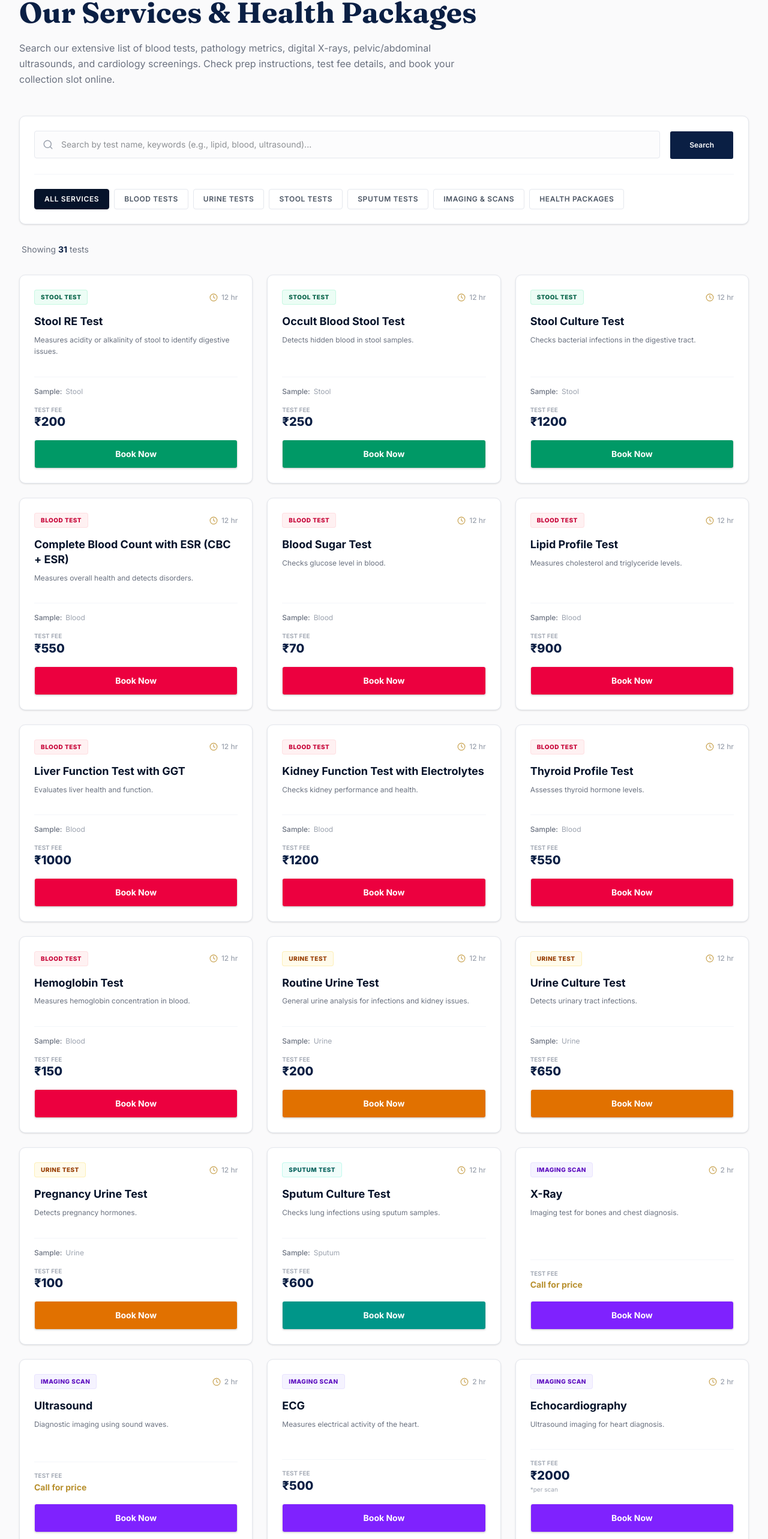
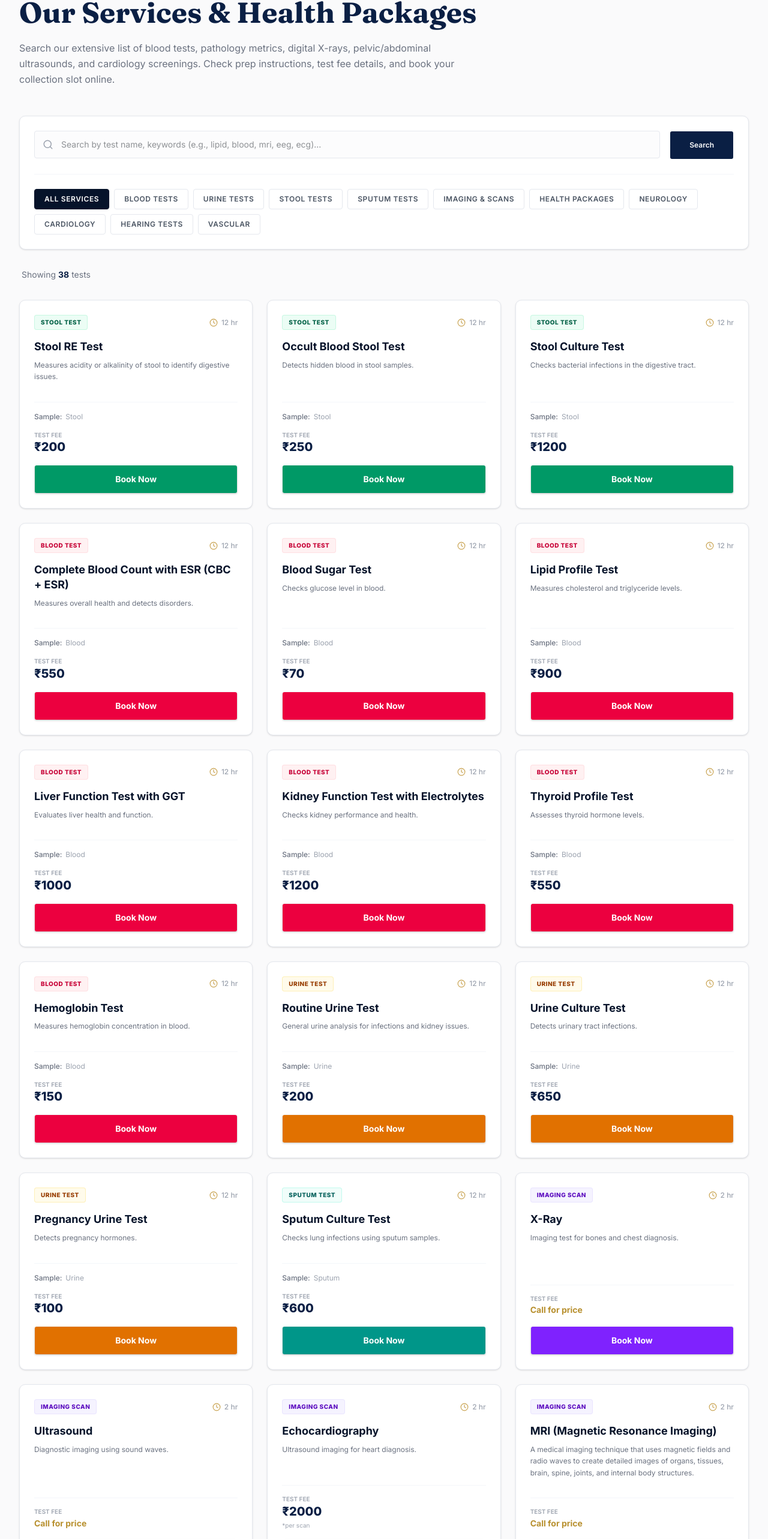
Before and after one commit to Habib7442/metro-city-diagnostics, a Next.js app: page /services in a window 1280 px wide. Shown: the part 231-2797 px from the top of the page at 60% size. Built offline with nearby package versions, Linux system fonts and the light colour scheme.

Commit message:
feat: configure diagnostic test fees and integrate price fallbacks

```diff
--- a/app/services/[slug]/page.tsx
+++ b/app/services/[slug]/page.tsx
@@ -141,11 +141,17 @@ export default async function ServiceDetailPage({ params }: Props) {
                   Diagnostics Fee
                 </span>
                 <div className="flex items-baseline gap-2 flex-wrap">
-                  <span className="text-3xl font-black text-white">₹{service.price}</span>
-                  {service.originalPrice && (
-                    <span className="text-sm text-neutral-400 line-through font-semibold">
-                      ₹{service.originalPrice}
-                    </span>
+                  {service.price ? (
+                    <>
+                      <span className="text-3xl font-black text-white">₹{service.price}</span>
+                      {service.originalPrice && (
+                        <span className="text-sm text-neutral-400 line-through font-semibold">
+                          ₹{service.originalPrice}
+                        </span>
+                      )}
+                    </>
+                  ) : (
+                    <span className="text-2xl font-black text-white">Price on Call</span>
                   )}
                   {service.priceNote && (
                     <span className="text-xs text-neutral-400">*{service.priceNote}</span>
--- a/components/ServicesCatalog.tsx
+++ b/components/ServicesCatalog.tsx
@@ -26,6 +26,10 @@ const CATEGORIES: { value: 'all' | ServiceCategory; label: string }[] = [
   { value: 'sputum', label: 'Sputum Tests' },
   { value: 'imaging', label: 'Imaging & Scans' },
   { value: 'package', label: 'Health Packages' },
+  { value: 'neurology', label: 'Neurology' },
+  { value: 'heart', label: 'Cardiology' },
+  { value: 'hearing', label: 'Hearing Tests' },
+  { value: 'vascular', label: 'Vascular' },
 ];
 
 export default function ServicesCatalog({ initialServices }: Props) {
@@ -86,7 +90,7 @@ export default function ServicesCatalog({ initialServices }: Props) {
             <Search className="absolute left-3.5 top-3.5 h-4.5 w-4.5 text-neutral-400" />
             <input
               type="text"
-              placeholder="Search by test name, keywords (e.g., lipid, blood, ultrasound)..."
+              placeholder="Search by test name, keywords (e.g., lipid, blood, mri, eeg, ecg)..."
               value={searchQuery}
               onChange={(e) => setSearchQuery(e.target.value)}
               className="w-full rounded border border-neutral-200 py-3 pl-11 pr-10 text-sm focus:border-gold-500 focus:outline-none bg-neutral-50/50"
@@ -173,6 +177,10 @@ export default function ServicesCatalog({ initialServices }: Props) {
             const isStool = !isPackage && service.category === 'stool';
             const isSputum = !isPackage && service.category === 'sputum';
             const isImaging = !isPackage && service.category === 'imaging';
+            const isNeurology = !isPackage && service.category === 'neurology';
+            const isHeart = !isPackage && service.category === 'heart';
+            const isHearing = !isPackage && service.category === 'hearing';
+            const isVascular = !isPackage && service.category === 'vascular';
 
             // Dynamic styles based on package tier (Silver, Gold, Platinum) or generic test
             let cardStyle = "hover:shadow-md hover:border-neutral-300";
@@ -303,6 +311,30 @@ export default function ServicesCatalog({ initialServices }: Props) {
               badgeLabel = "Imaging Scan";
               titleStyle = "text-navy-950 group-hover:text-violet-600";
               buttonStyle = "bg-violet-600 hover:bg-violet-700 text-white";
+            } else if (isNeurology) {
+              cardStyle = "hover:shadow-md hover:shadow-indigo-50/50 hover:border-indigo-300";
+              badgeStyle = "bg-indigo-50 text-indigo-800 border border-indigo-200/50";
+              badgeLabel = "Neurology Test";
+              titleStyle = "text-navy-950 group-hover:text-indigo-600";
+              buttonStyle = "bg-indigo-600 hover:bg-indigo-700 text-white";
+            } else if (isHeart) {
+              cardStyle = "hover:shadow-md hover:shadow-fuchsia-50/50 hover:border-fuchsia-300";
+              badgeStyle = "bg-fuchsia-50 text-fuchsia-800 border border-fuchsia-200/50";
+              badgeLabel = "Heart Test";
+              titleStyle = "text-navy-950 group-hover:text-fuchsia-600";
+              buttonStyle = "bg-fuchsia-600 hover:bg-fuchsia-700 text-white";
+            } else if (isHearing) {
+              cardStyle = "hover:shadow-md hover:shadow-cyan-50/50 hover:border-cyan-300";
+              badgeStyle = "bg-cyan-50 text-cyan-800 border border-cyan-200/50";
+              badgeLabel = "Hearing Test";
+              titleStyle = "text-navy-950 group-hover:text-cyan-600";
+              buttonStyle = "bg-cyan-600 hover:bg-cyan-700 text-white";
+            } else if (isVascular) {
+              cardStyle = "hover:shadow-md hover:shadow-sky-50/50 hover:border-sky-300";
+              badgeStyle = "bg-sky-50 text-sky-800 border border-sky-200/50";
+              badgeLabel = "Vascular Test";
+              titleStyle = "text-navy-950 group-hover:text-sky-600";
+              buttonStyle = "bg-sky-600 hover:bg-sky-700 text-white";
             }
 
             return (
--- a/lib/content.ts
+++ b/lib/content.ts
@@ -17,7 +17,11 @@ export type ServiceCategory =
   | 'urine'
   | 'package'
   | 'sputum'
-  | 'imaging';
+  | 'imaging'
+  | 'neurology'
+  | 'heart'
+  | 'hearing'
+  | 'vascular';
 
 export type Service = {
   slug: string;
@@ -43,6 +47,10 @@ const serviceCategoryMapping: Record<string, ServiceCategory> = {
   'Urine Test': 'urine',
   'Sputum Test': 'sputum',
   'Imaging Test': 'imaging',
+  'Neurology Test': 'neurology',
+  'Heart Test': 'heart',
+  'Hearing Test': 'hearing',
+  'Vascular Test': 'vascular',
 };
 
 const sampleTypeMapping: Record<ServiceCategory, string | undefined> = {
@@ -52,6 +60,10 @@ const sampleTypeMapping: Record<ServiceCategory, string | undefined> = {
   sputum: 'Sputum',
   imaging: undefined,
   package: 'Blood, Urine',
+  neurology: undefined,
+  heart: undefined,
+  hearing: undefined,
+  vascular: undefined,
 };
 
 const turnaroundHoursMapping: Record<ServiceCategory, number> = {
@@ -61,6 +73,10 @@ const turnaroundHoursMapping: Record<ServiceCategory, number> = {
   sputum: 12,
   imaging: 2,
   package: 24,
+  neurology: 24,
+  heart: 2,
+  hearing: 24,
+  vascular: 12,
 };
 
 const preparationMapping: Record<string, string[]> = {
@@ -88,6 +104,14 @@ const preparationMapping: Record<string, string[]> = {
   'Ultrasound': ['Specific prep depends on study type — call ahead'],
   'ECG': ['Avoid lotions on chest area'],
   'Echocardiography': ['Wear comfortable two-piece clothing'],
+  'MRI (Magnetic Resonance Imaging)': ['Remove all jewelry, metal objects, and wearable electronic devices before the scan', 'Fast for 4-6 hours if a contrast study is requested'],
+  'CT Scan (Computed Tomography Scan)': ['Fast for 4 hours if a contrast media scan is ordered', 'Wear comfortable, loose clothing without metallic parts'],
+  'NCV (Nerve Conduction Velocity)': ['Ensure skin is clean and dry; avoid applying lotions or creams to body surfaces prior to the test', 'Keep hands and feet warm'],
+  'EEG (Electroencephalogram)': ['Wash hair the night before or morning of the test; avoid using hair oils, sprays, or gels', 'Eat a regular meal before the test; avoid caffeine'],
+  'ECG (Electrocardiogram)': ['Avoid applying lotions or oils to the chest area', 'Relax completely during the procedure'],
+  'BERA (Brainstem Evoked Response Audiometry)': ['Ensure ears are clean and wax-free', 'For infants, keeping them awake before the test is recommended so they sleep during the procedure'],
+  'EMG (Electromyography)': ['Avoid applying skin lotions or body creams on the day of the test', 'Inform the technician if you are taking blood thinners'],
+  'Doppler Study (Doppler Ultrasound Study)': ['Fast for 6-8 hours if an abdominal vascular study is requested', 'Otherwise, no specific preparation is required'],
 };
 
 const slugOverrides: Record<string, string> = {
@@ -98,8 +122,16 @@ const slugOverrides: Record<string, string> = {
   'Kidney Function Test': 'kidney-function-test',
   'X-Ray': 'x-ray',
   'Ultrasound': 'ultrasound',
-  'ECG': 'ecg',
+  'ECG': 'ecg-old',
   'Full Body Checkup': 'full-body-checkup',
+  'MRI (Magnetic Resonance Imaging)': 'mri',
+  'CT Scan (Computed Tomography Scan)': 'ct-scan',
+  'NCV (Nerve Conduction Velocity)': 'ncv',
+  'EEG (Electroencephalogram)': 'eeg',
+  'ECG (Electrocardiogram)': 'ecg',
+  'BERA (Brainstem Evoked Response Audiometry)': 'bera',
+  'EMG (Electromyography)': 'emg',
+  'Doppler Study (Doppler Ultrasound Study)': 'doppler-study',
 };
 
 const featuredServicesList = [
@@ -113,7 +145,7 @@ const featuredServicesList = [
   'Thyroid Profile Test',
   'X-Ray',
   'Ultrasound',
-  'ECG',
+  'ECG (Electrocardiogram)',
   'Echocardiography',
 ];
 
--- a/lib/labtests.json
+++ b/lib/labtests.json
@@ -124,7 +124,7 @@
     },
     {
       "category": "Imaging Test",
-      "count": 4,
+      "count": 5,
       "tests": [
         {
           "name": "X-Ray",
@@ -141,18 +141,91 @@
           "unit": "per scan"
         },
         {
-          "name": "ECG",
-          "price": 500,
-          "currency": "INR",
-          "description": "Measures electrical activity of the heart.",
-          "unit": "per test"
-        },
-        {
           "name": "Echocardiography",
           "price": 2000,
           "currency": "INR",
           "description": "Ultrasound imaging for heart diagnosis.",
           "unit": "per scan"
+        },
+        {
+          "name": "MRI (Magnetic Resonance Imaging)",
+          "price": null,
+          "currency": "INR",
+          "description": "A medical imaging technique that uses magnetic fields and radio waves to create detailed images of organs, tissues, brain, spine, joints, and internal body structures.",
+          "unit": "per scan"
+        },
+        {
+          "name": "CT Scan (Computed Tomography Scan)",
+          "price": null,
+          "currency": "INR",
+          "description": "An advanced imaging test that combines multiple X-ray images to create cross-sectional views of the body for detecting injuries, infections, tumors, and internal conditions.",
+          "unit": "per scan"
+        }
+      ]
+    },
+    {
+      "category": "Neurology Test",
+      "count": 3,
+      "tests": [
+        {
+          "name": "NCV (Nerve Conduction Velocity)",
+          "price": 3000,
+          "currency": "INR",
+          "description": "A diagnostic test used to evaluate nerve damage and nerve function by measuring the speed of electrical signals through nerves.",
+          "unit": "per test"
+        },
+        {
+          "name": "EEG (Electroencephalogram)",
+          "price": 2000,
+          "currency": "INR",
+          "description": "A test that records electrical activity in the brain and helps diagnose epilepsy, seizures, sleep disorders, and other neurological conditions.",
+          "unit": "per test"
+        },
+        {
+          "name": "EMG (Electromyography)",
+          "price": 5500,
+          "currency": "INR",
+          "description": "A diagnostic procedure used to assess muscle health and nerve cells controlling muscles by measuring electrical activity.",
+          "unit": "per test"
+        }
+      ]
+    },
+    {
+      "category": "Heart Test",
+      "count": 1,
+      "tests": [
+        {
+          "name": "ECG (Electrocardiogram)",
+          "price": 500,
+          "currency": "INR",
+          "description": "A heart monitoring test that records the electrical activity of the heart to detect irregular heartbeat, heart disease, and cardiac abnormalities.",
+          "unit": "per test"
+        }
+      ]
+    },
+    {
+      "category": "Hearing Test",
+      "count": 1,
+      "tests": [
+        {
+          "name": "BERA (Brainstem Evoked Response Audiometry)",
+          "price": 3000,
+          "currency": "INR",
+          "description": "A hearing assessment test that evaluates the auditory nerve and brainstem response to sound, commonly used for infants and hearing disorder diagnosis.",
+          "unit": "per test"
+        }
+      ]
+    },
+    {
+      "category": "Vascular Test",
+      "count": 1,
+      "tests": [
+        {
+          "name": "Doppler Study (Doppler Ultrasound Study)",
+          "price": null,
+          "currency": "INR",
+          "description": "A non-invasive ultrasound test used to measure blood flow through blood vessels and detect blockages, clots, or circulation problems.",
+          "unit": "per test"
         }
       ]
     }
```
Also changed, not shown: components/BookingForm.tsx (+16 -2 lines), context/progress-tracker.md (+4 -1 lines).
